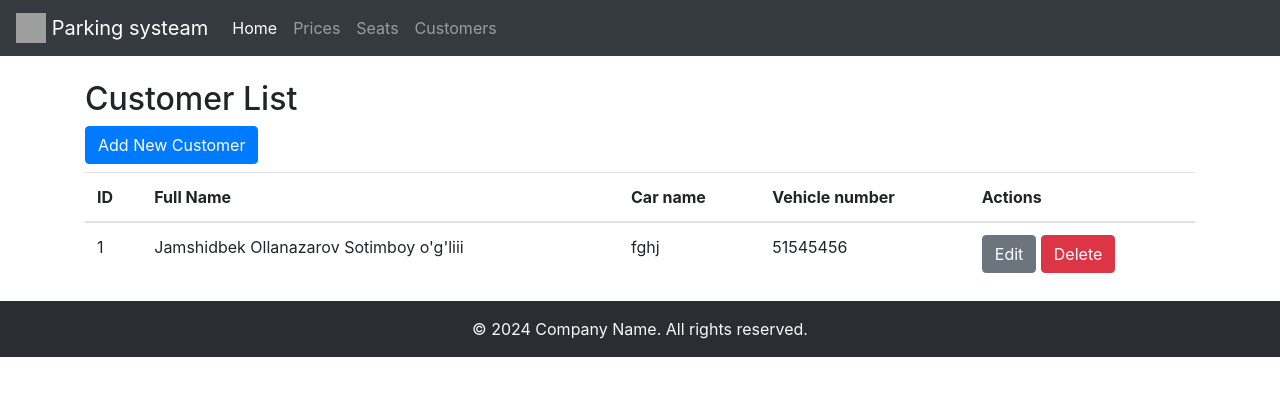
After one commit to My-name-is-Jamshidbek/parking_automation, a Django app: page /customers/ in a window 1280 px wide. The commit adds this page. Shown: the top 396 px of the page. Run offline with Django 5.2, Linux system fonts and the light colour scheme; data comes from the database, SQL or seed files in the repository; some libraries are stand-ins or nearby versions; grey boxes are pictures that could not be loaded.

Commit message:
customers added

```diff
--- /dev/null
+++ b/pages/customer_view.py
@@ -0,0 +1,38 @@
+from django.urls import reverse_lazy
+from django.views.generic import CreateView, UpdateView, ListView, DeleteView
+from .models import Customer
+
+
+class CustomerCreateView(CreateView):
+    model = Customer
+    fields = ['fullname', 'seat', 'vehicle_number', 'arrival_time', 'leave_time', 'hourly_price', 'carname']
+    template_name = 'customers/customer_form.html'
+
+    def form_valid(self, form):
+        form.instance.user = self.request.user
+        return super().form_valid(form)
+
+    def get_success_url(self):
+        return reverse_lazy('customer-list')
+
+
+class CustomerUpdateView(UpdateView):
+    model = Customer
+    fields = ['fullname', 'seat', 'vehicle_number', 'arrival_time', 'leave_time', 'hourly_price', 'carname']
+    template_name = 'customers/customer_form.html'
+
+    def get_success_url(self):
+        return reverse_lazy('customer-list')
+
+
+class CustomerListView(ListView):
+    model = Customer
+    template_name = 'customers/customer_list.html'
+
+
+class CustomerDeleteView(DeleteView):
+    model = Customer
+    template_name = 'customers/customer_confirm_delete.html'
+
+    def get_success_url(self):
+        return reverse_lazy('customer-list')
--- a/pages/models.py
+++ b/pages/models.py
@@ -2,7 +2,8 @@ from django.db.models.signals import pre_delete
 from django.dispatch import receiver
 from django.db import models
 from django.conf import settings  # If you're using the default auth user model
-
+from django.utils import timezone
+import datetime
 
 # Existing Price model
 class Price(models.Model):
@@ -25,23 +26,15 @@ class Seat(models.Model):
 # New Customer model
 class Customer(models.Model):
     fullname = models.CharField(max_length=255, null=True, blank=True)
-    user = models.ForeignKey(settings.AUTH_USER_MODEL, on_delete=models.CASCADE)
-    seat = models.ForeignKey(Seat, on_delete=models.CASCADE)
+    user = models.ForeignKey(settings.AUTH_USER_MODEL, on_delete=models.CASCADE, editable=False)
+    seat = models.ForeignKey('Seat', on_delete=models.CASCADE, default=Seat.objects.first().pk)
     vehicle_number = models.CharField(max_length=255)
-    arrival_time = models.DateTimeField()
-    leave_time = models.DateTimeField(null=True, blank=True)
-    stay_time = models.DurationField(null=True, blank=True)
-    hourly_price = models.BigIntegerField()  # Changed from ForeignKey to BigIntegerField
-    total_price = models.BigIntegerField()
+    arrival_time = models.DateTimeField(default=timezone.now)
+    leave_time = models.DateTimeField(null=True, blank=True, default=timezone.now() + datetime.timedelta(hours=2))
+    stay_time = models.DurationField(null=True, blank=True, editable=False)
+    hourly_price = models.ForeignKey('Price', on_delete=models.SET_NULL, null=True, default=Price.objects.first().pk)
+    total_price = models.BigIntegerField(default=0, editable=False)
     carname = models.CharField(max_length=255, null=True, blank=True)
 
     def __str__(self):
         return self.fullname or f"Customer {self.id}"
-
-
-@receiver(pre_delete, sender=Price)
-def update_hourly_price(sender, instance, **kwargs):
-    customers = Customer.objects.filter(hourly_price=instance.price)
-    for customer in customers:
-        customer.hourly_price = instance.price  # Set to the price of the Price instance being deleted
-        customer.save()
--- a/pages/urls.py
+++ b/pages/urls.py
@@ -3,6 +3,7 @@ from django.urls import path
 from .views import home_view
 from .price_views import PriceListView, PriceCreateView, PriceUpdateView, PriceDeleteView
 from .seats_views import SeatListView, SeatCreateView, SeatDeleteView, SeatUpdateView
+from .customer_view import CustomerListView, CustomerCreateView, CustomerUpdateView, CustomerDeleteView
 
 urlpatterns = [
     path('prices/', PriceListView.as_view(), name='price-list'),
@@ -15,6 +16,11 @@ urlpatterns = [
     path('seats/<int:pk>/', SeatUpdateView.as_view(), name='seat-update'),
     path('seats/<int:pk>/delete/', SeatDeleteView.as_view(), name='seat-delete'),
 
+    path('customers/', CustomerListView.as_view(), name='customer-list'),
+    path('customers/add/', CustomerCreateView.as_view(), name='customer-add'),
+    path('customers/<int:pk>/', CustomerUpdateView.as_view(), name='customer-update'),
+    path('customers/<int:pk>/delete/', CustomerDeleteView.as_view(), name='customer-delete'),
+
     path('', home_view, name='home'),
 
 ]
--- a/templates/base.html
+++ b/templates/base.html
@@ -30,6 +30,9 @@
                 <li class="nav-item">
                     <a class="nav-link" href="{% url 'seat-list' %}">Seats</a>
                 </li>
+                <li class="nav-item">
+                    <a class="nav-link" href="{% url 'customer-list' %}">Customers</a>
+                </li>
                 <!-- Add more navbar items here -->
             </ul>
         </div>
--- /dev/null
+++ b/templates/customers/customer_list.html
@@ -0,0 +1,32 @@
+<!-- templates/customers/customer_list.html -->
+{% extends 'base.html' %}
+
+{% block content %}
+<h2>Customer List</h2>
+<a href="{% url 'customer-add' %}" class="btn btn-primary mb-2">Add New Customer</a>
+<table class="table">
+    <thead>
+        <tr>
+            <th>ID</th>
+            <th>Full Name</th>
+            <th>Car name</th>
+            <th>Vehicle number</th>
+            <th>Actions</th>
+        </tr>
+    </thead>
+    <tbody>
+        {% for customer in object_list %}
+        <tr>
+            <td>{{ customer.id }}</td>
+            <td>{{ customer.fullname }}</td>
+            <td>{{ customer.carname }}</td>
+            <td>{{ customer.vehicle_number }}</td>
+            <td>
+                <a href="{% url 'customer-update' customer.id %}" class="btn btn-secondary">Edit</a>
+                <a href="{% url 'customer-delete' customer.id %}" class="btn btn-danger">Delete</a>
+            </td>
+        </tr>
+        {% endfor %}
+    </tbody>
+</table>
+{% endblock %}
```
Also changed, not shown: templates/customers/customer_confirm_delete.html (added, +14 -0 lines), templates/customers/customer_form.html (added, +12 -0 lines), db.sqlite3, pages/migrations/0002_alter_customer_arrival_time_and_more.py (added), pages/migrations/0003_alter_customer_leave_time.py (added), pages/migrations/0004_alter_customer_hourly_price_and_more.py (added).
